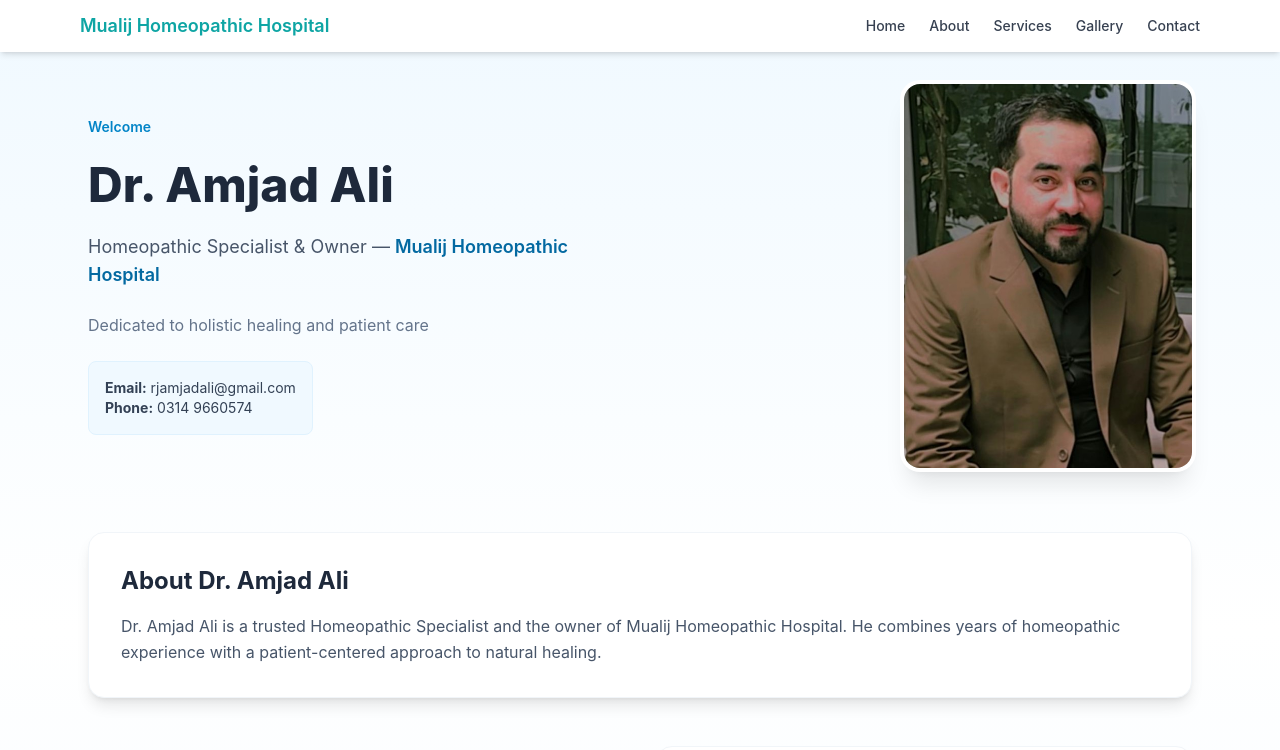
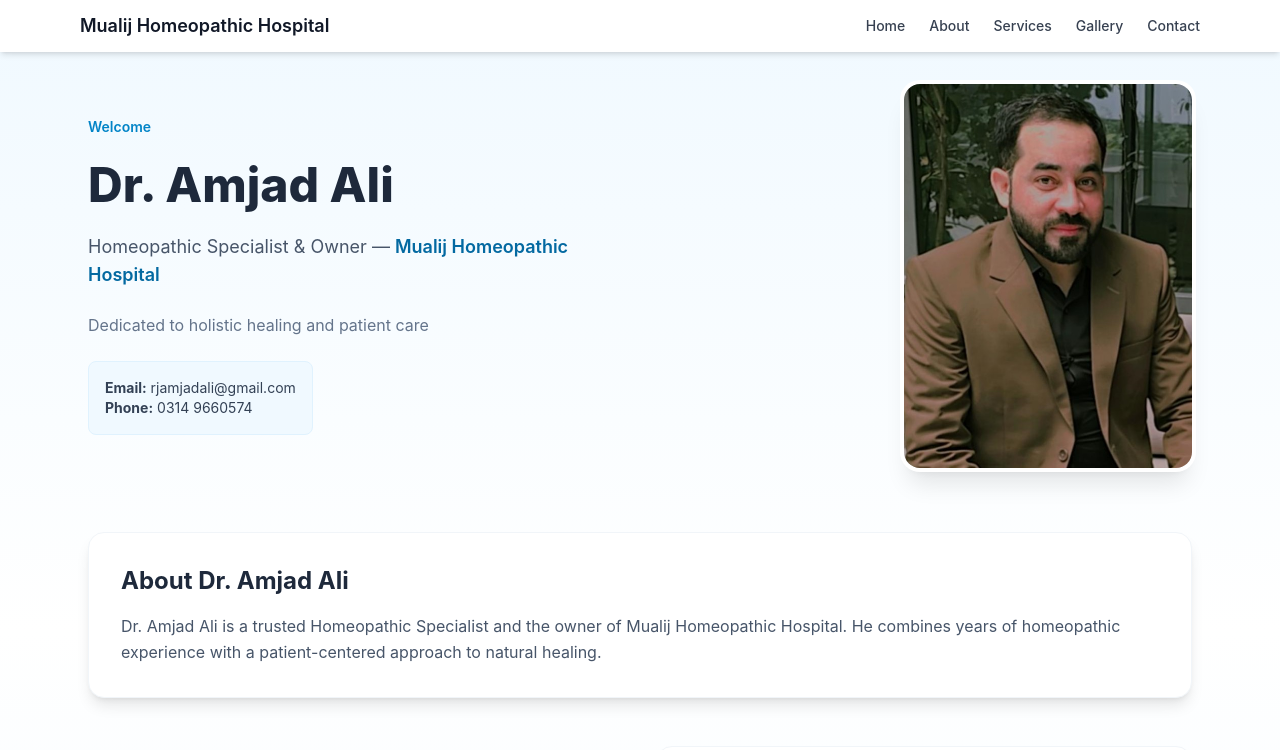
Before and after one commit to Safi649/dr-amjadali, a Next.js app: page / in a window 1280 px wide. Shown: the top 750 px of the page. Built offline with nearby package versions, Linux system fonts and the light colour scheme.

Commit message:
Update tailwind.config.js

```diff
--- a/tailwind.config.js
+++ b/tailwind.config.js
@@ -1,16 +1,11 @@
-/** @type {import('tailwindcss').Config} */
 module.exports = {
+  darkMode: 'class', // Enables dark mode with a CSS class
   content: [
-    "./pages/**/*.{js,jsx}",
-    "./components/**/*.{js,jsx}"
+    "./pages/**/*.{js,ts,jsx,tsx}",
+    "./components/**/*.{js,ts,jsx,tsx}",
   ],
   theme: {
-    extend: {
-      colors: {
-        primary: '#0ea5a4', // teal
-        medblue: '#0f172a'
-      }
-    }
+    extend: {},
   },
-  plugins: []
-}
+  plugins: [],
+};
```
